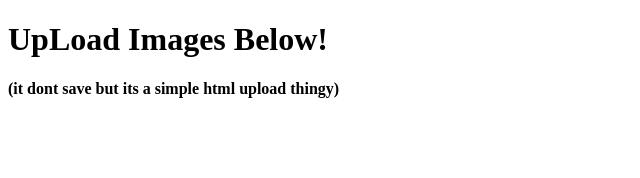
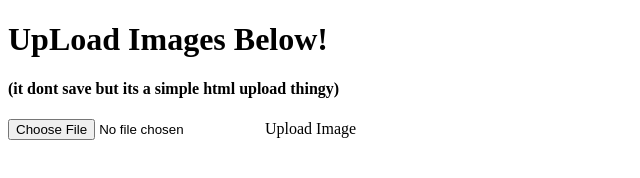
Before and after one commit to slackerish/UploadImage, a plain HTML site: page index.html in a window 1280 px wide. Shown: the whole page, without its empty margins (0-640 px from the left). Drawn offline with Linux system fonts and the light colour scheme.

Commit message:
Update index.html

```diff
--- a/index.html
+++ b/index.html
@@ -2,9 +2,12 @@
 <html>
   <head>
     <title>UploadImage</title>
+    <link rel="stylesheet" href="style.css">
   </head>
   <body>
     <h1>UpLoad Images Below!</h1>
     <h4>(it dont save but its a simple html upload thingy)</h4>
+    <input type="file" id="file" />
+    <label for="file">Upload Image</label>
   </body>
 </html>
```
